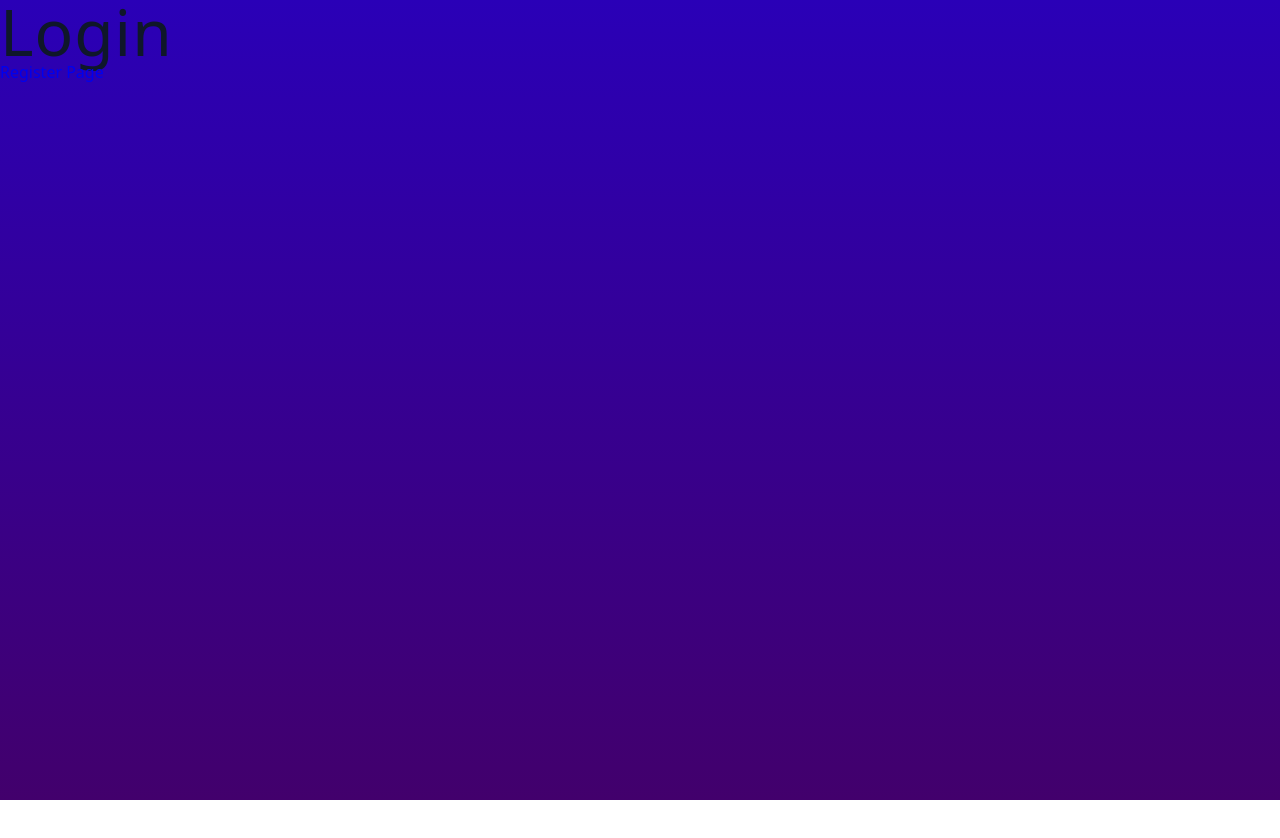
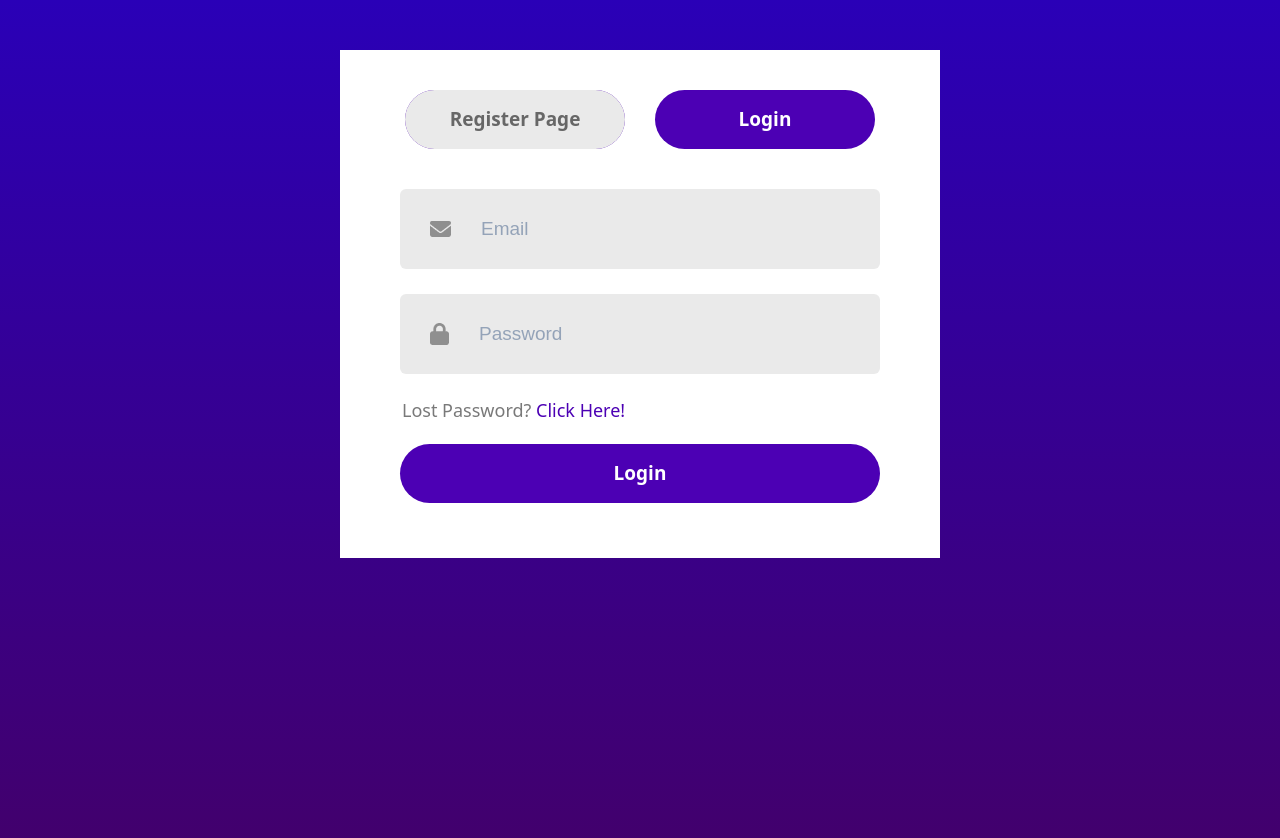
Before and after one commit to akshaykhatri-art/EventAppMern, a React (Vite) app in the folder client/: page /login in a window 1280 px wide. Shown: the top 838 px of the page. Before the commit the page ends 800 px from the top, so only its background shows below. Built offline with nearby package versions, Linux system fonts and the light colour scheme.

Commit message:
Login Page Made and Register page sorted

```diff
--- a/client/src/pages/Login.jsx
+++ b/client/src/pages/Login.jsx
@@ -1,11 +1,38 @@
 import React from "react";
 import { Link } from "react-router-dom";
+import user_icon from "../assets/images/person.png";
+import email_icon from "../assets/images/email.png";
+import password_icon from "../assets/images/password.png";
+import "../assets/css/RegisterLogin.css";
 
 const Login = () => {
   return (
-    <div>
-      <h1>Login</h1>
-      <Link to="/register">Register Page</Link>
+    <div className="container-register-login">
+      <div className="submit-container top-container">
+        <div className="submit">
+          <Link className="link gray" to="/register">
+            Register Page
+          </Link>
+        </div>
+        <div className="submit">Login</div>
+      </div>
+
+      <div className="inputs">
+        <div className="input">
+          <img src={email_icon} alt="" />
+          <input type="email" placeholder="Email" />
+        </div>
+        <div className="input">
+          <img src={password_icon} alt="" />
+          <input type="password" placeholder="Password" />
+        </div>
+      </div>
+      <div className="forgot-password">
+        Lost Password? <span>Click Here!</span>
+      </div>
+      <div className="submit-container button-container">
+        <div className="submit button">Login</div>
+      </div>
     </div>
   );
 };
--- a/client/src/pages/Register.jsx
+++ b/client/src/pages/Register.jsx
@@ -6,22 +6,10 @@ import password_icon from "../assets/images/password.png";
 import "../assets/css/RegisterLogin.css";
 
 const Register = () => {
-  // return (
-  //   <div>
-  //     <h1>Register</h1>
-  //     <Link to="/login">Login Page</Link>
-  //   </div>
-  // );
-
   const [action, setAction] = useState("Register");
 
   return (
     <div className="container-register-login">
-      {/* <div className="header">
-        <div className="text">Register</div>
-        <div className="underline"></div>
-      </div> */}
-
       <div className="submit-container top-container">
         <div className="submit">Register</div>
         <div className="submit">
@@ -45,9 +33,7 @@ const Register = () => {
           <input type="password" placeholder="Password" />
         </div>
       </div>
-      <div className="forgot-password">
-        Lost Password? <span>Click Here!</span>
-      </div>
+
       <div className="submit-container button-container">
         <div className="submit button">Register</div>
       </div>
```
